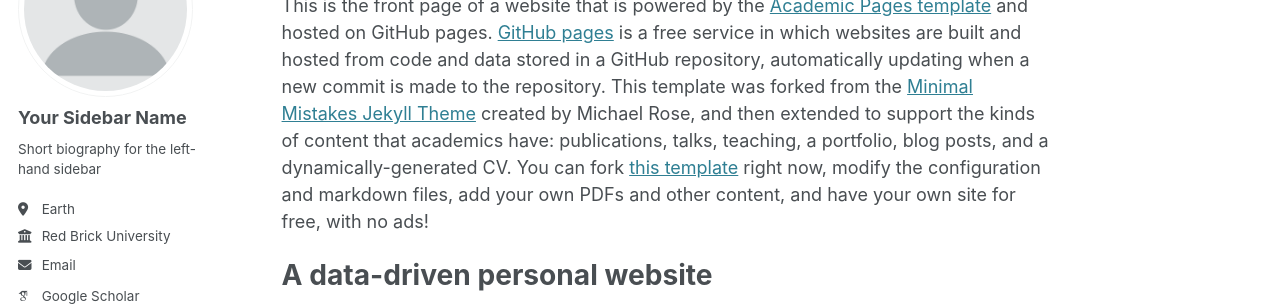
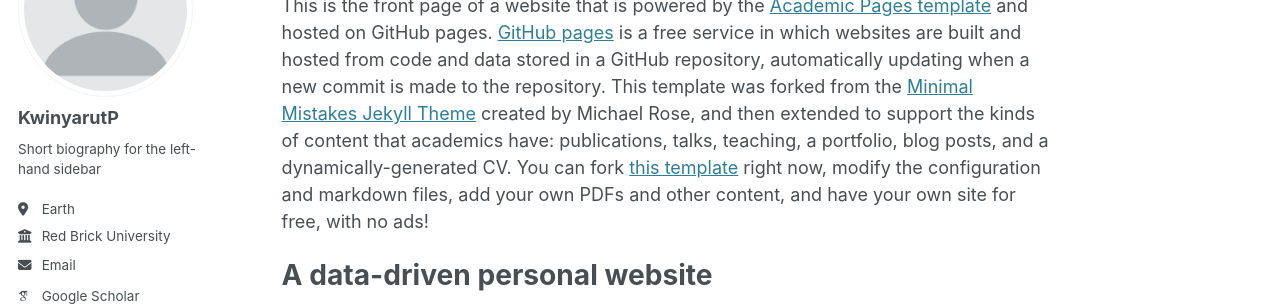
Before and after one commit to KwinyarutP/KwinyarutP.github.io, a Jekyll site: the page built from _pages/about.md, in a window 1280 px wide. Shown: the part 184-490 px from the top of the page. Built offline with Jekyll 4.4.1, drawn with Linux system fonts in a browser that asks for light colours; some web fonts are replaced.

Commit message:
name upd

```diff
--- a/_config.yml
+++ b/_config.yml
@@ -22,7 +22,7 @@ repository               : "academicpages/academicpages.github.io"
 author:
   # Biographic information
   avatar           : "profile.png"
-  name             : "Your Sidebar Name"
+  name             : "KwinyarutP"
   pronouns         : # example: "she/her"
   bio              : "Short biography for the left-hand sidebar"
   location         : "Earth"
```
